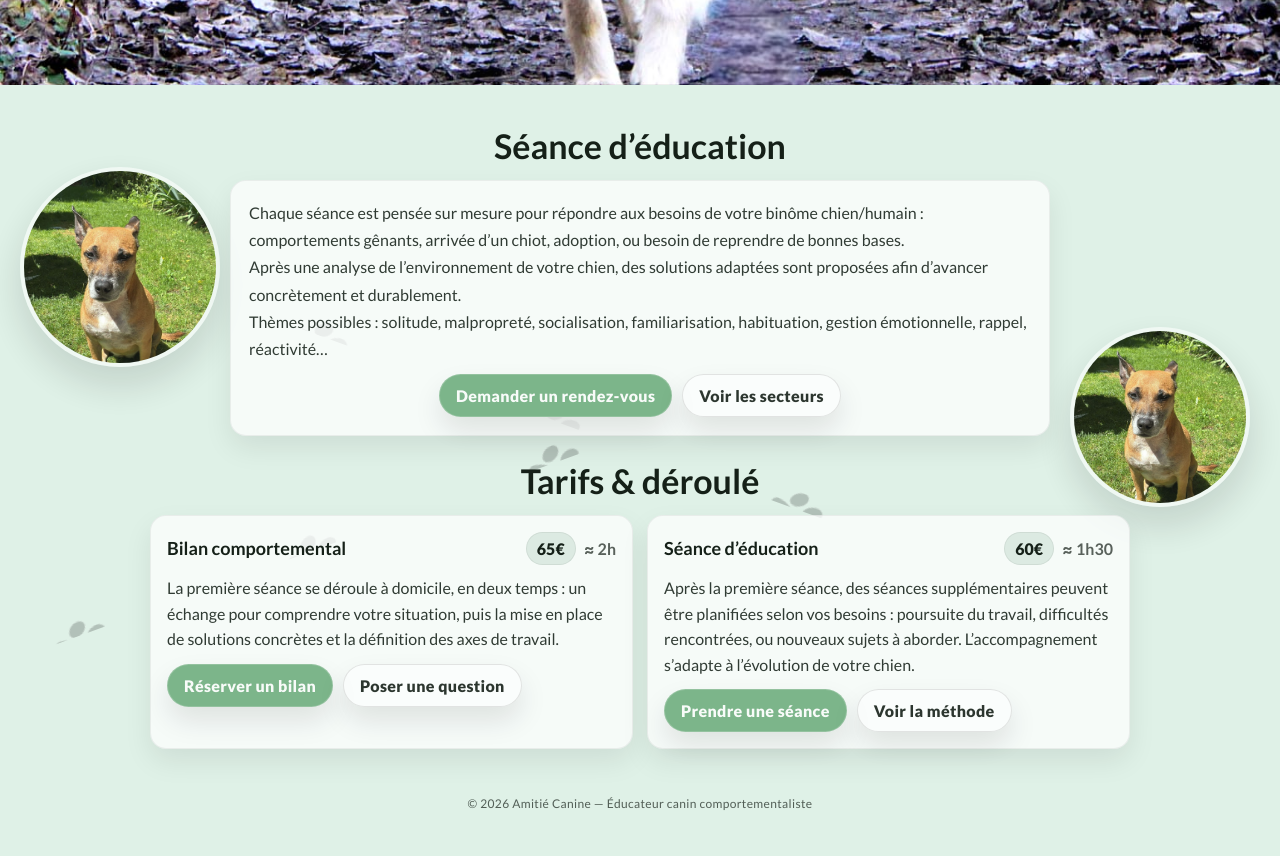
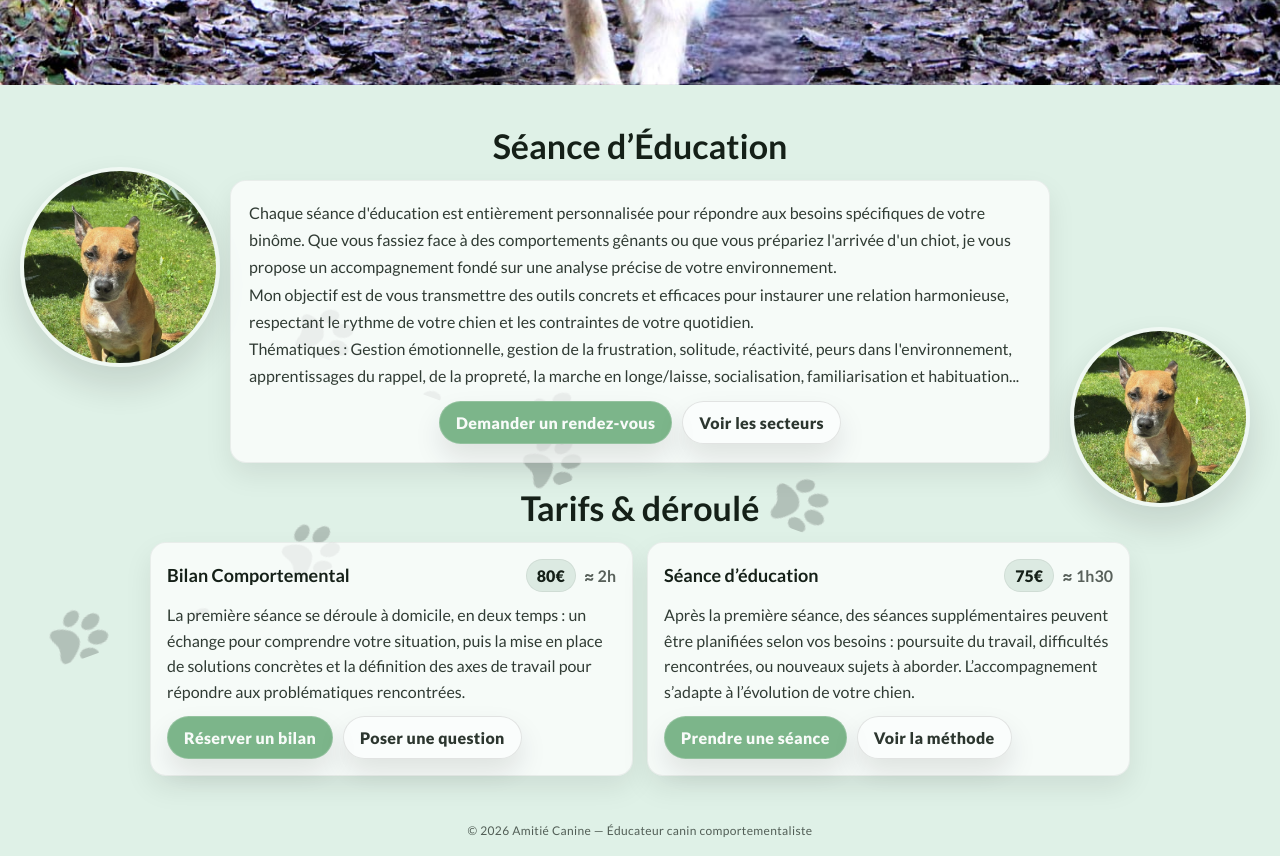
Before and after one commit to shatramai/site-client-elo, a plain HTML site: page education.html in a window 1280 px wide. Shown: the part 700-1556 px from the top of the page. Before the commit the page ends 1529 px from the top, so only its background shows below. Drawn offline with Linux system fonts and the light colour scheme; a web font is replaced by a local one.

Commit message:
done education

```diff
--- a/education.html
+++ b/education.html
@@ -65,7 +65,7 @@
         <div class="hero__inner">
           <div class="hero__card reveal">
             <p class="hero__kicker">Éducation canine</p>
-            <h1 class="hero__title">Séances personnalisées & bilan comportemental</h1>
+            <h1 class="hero__title">Séances personnalisées & Bilan comportemental</h1>
             <p class="hero__text">
               Des solutions concrètes, adaptées à votre quotidien, pour construire une relation harmonieuse
               avec votre chien.
@@ -86,20 +86,17 @@
 
         <!-- Séance d'éducation -->
         <section class="section reveal">
-          <h2 class="section__title">Séance d’éducation</h2>
+          <h2 class="section__title">Séance d’Éducation</h2>
 
           <div class="panel panel--tight">
             <p>
-              Chaque séance est pensée sur mesure pour répondre aux besoins de votre binôme chien/humain :
-              comportements gênants, arrivée d’un chiot, adoption, ou besoin de reprendre de bonnes bases.
+              Chaque séance d'éducation est entièrement personnalisée pour répondre aux besoins spécifiques de votre binôme. Que vous fassiez face à des comportements gênants ou que vous prépariez l'arrivée d'un chiot, je vous propose un accompagnement fondé sur une analyse précise de votre environnement.
             </p>
             <p>
-              Après une analyse de l’environnement de votre chien, des solutions adaptées sont proposées afin
-              d’avancer concrètement et durablement.
+              Mon objectif est de vous transmettre des outils concrets et efficaces pour instaurer une relation harmonieuse, respectant le rythme de votre chien et les contraintes de votre quotidien.
             </p>
             <p>
-              Thèmes possibles : solitude, malpropreté, socialisation, familiarisation, habituation,
-              gestion émotionnelle, rappel, réactivité…
+              Thématiques : Gestion émotionnelle, gestion de la frustration, solitude, réactivité, peurs dans l'environnement, apprentissages du rappel, de la propreté, la marche en longe/laisse, socialisation, familiarisation et habituation...
             </p>
 
             <div class="actions">
@@ -116,9 +113,9 @@
           <div class="pricing">
             <article class="price-card reveal reveal--left">
               <header class="price-card__head">
-                <h3 class="price-card__title">Bilan comportemental</h3>
+                <h3 class="price-card__title">Bilan Comportemental</h3>
                 <div class="price-card__meta">
-                  <span class="price-card__price">65€</span>
+                  <span class="price-card__price">80€</span>
                   <span class="price-card__time">≈ 2h</span>
                 </div>
               </header>
@@ -126,7 +123,7 @@
               <p class="price-card__text">
                 La première séance se déroule à domicile, en deux temps :
                 un échange pour comprendre votre situation, puis la mise en place de solutions concrètes
-                et la définition des axes de travail.
+                et la définition des axes de travail pour répondre aux problématiques rencontrées.
               </p>
 
               <div class="price-card__actions">
@@ -139,7 +136,7 @@
               <header class="price-card__head">
                 <h3 class="price-card__title">Séance d’éducation</h3>
                 <div class="price-card__meta">
-                  <span class="price-card__price">60€</span>
+                  <span class="price-card__price">75€</span>
                   <span class="price-card__time">≈ 1h30</span>
                 </div>
               </header>
```
